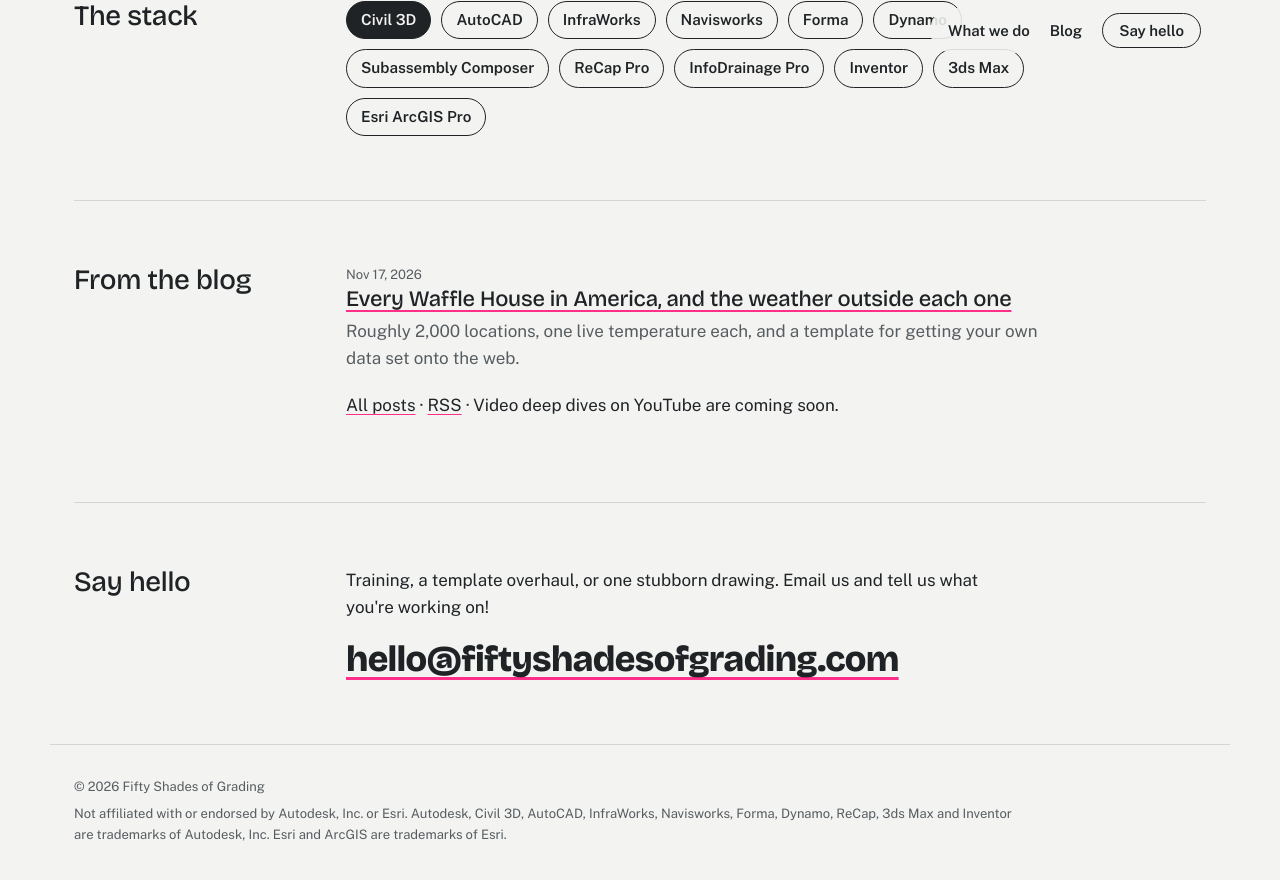
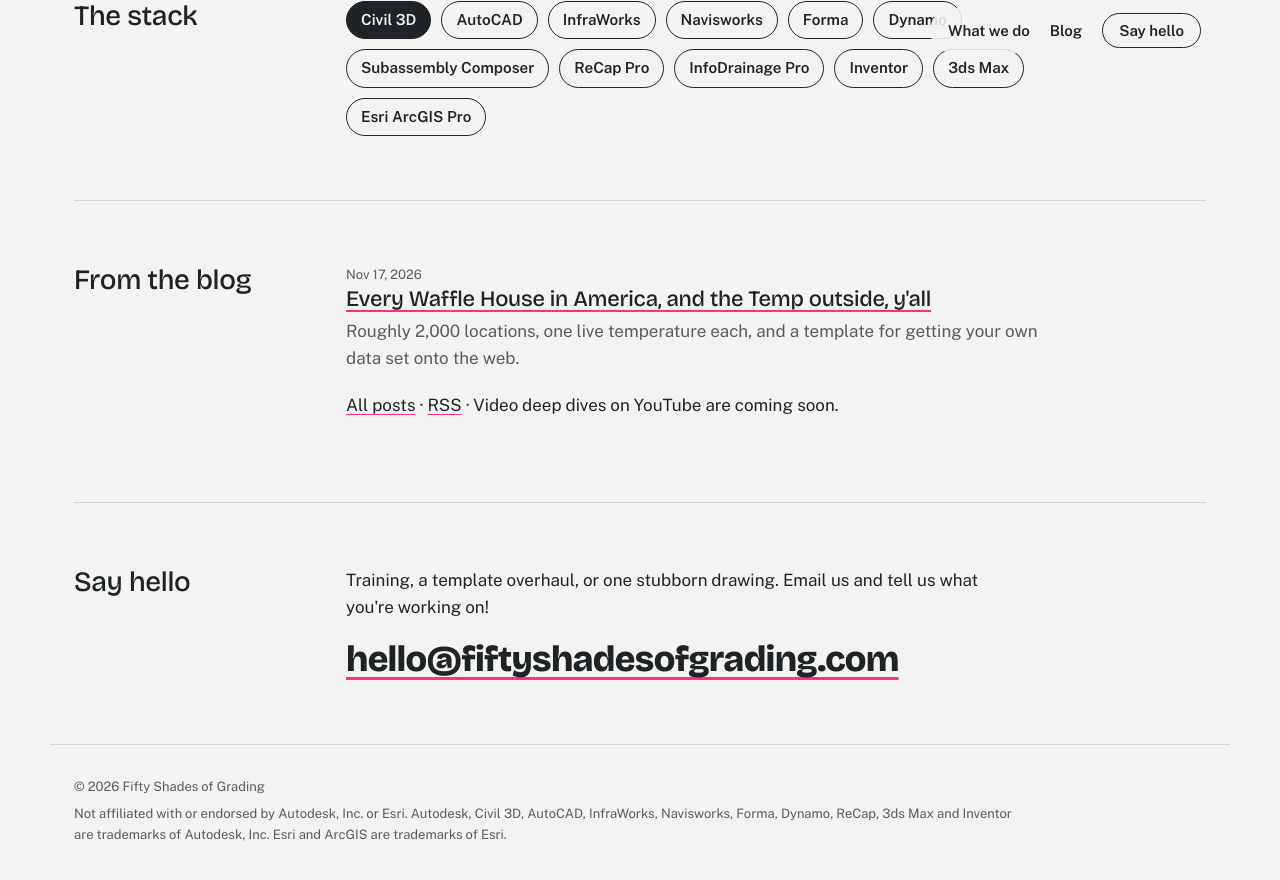
Before and after one commit to fiftyshadesofgrading/Homepage, a Jekyll site: the page built from index.html, in a window 1280 px wide and 900 px high, scrolled down 1431 px. Shown: the top 880 px of the window. Built offline with Jekyll 4.4.1, drawn with Linux system fonts in a browser that asks for light colours.

Commit message:
Update title for Waffle House weather post

```diff
--- a/_posts/2026-11-17-waffle-house-weather.html
+++ b/_posts/2026-11-17-waffle-house-weather.html
@@ -1,6 +1,6 @@
 ---
 published: true
-title: "Every Waffle House in America, and the weather outside each one"
+title: "Every Waffle House in America, and the Temp outside, y'all"
 description: "Roughly 2,000 locations, one live temperature each, and a template for getting your own data set onto the web."
 kicker: "Data, but make it breakfast"
 tags: [data, maps, web]
```
